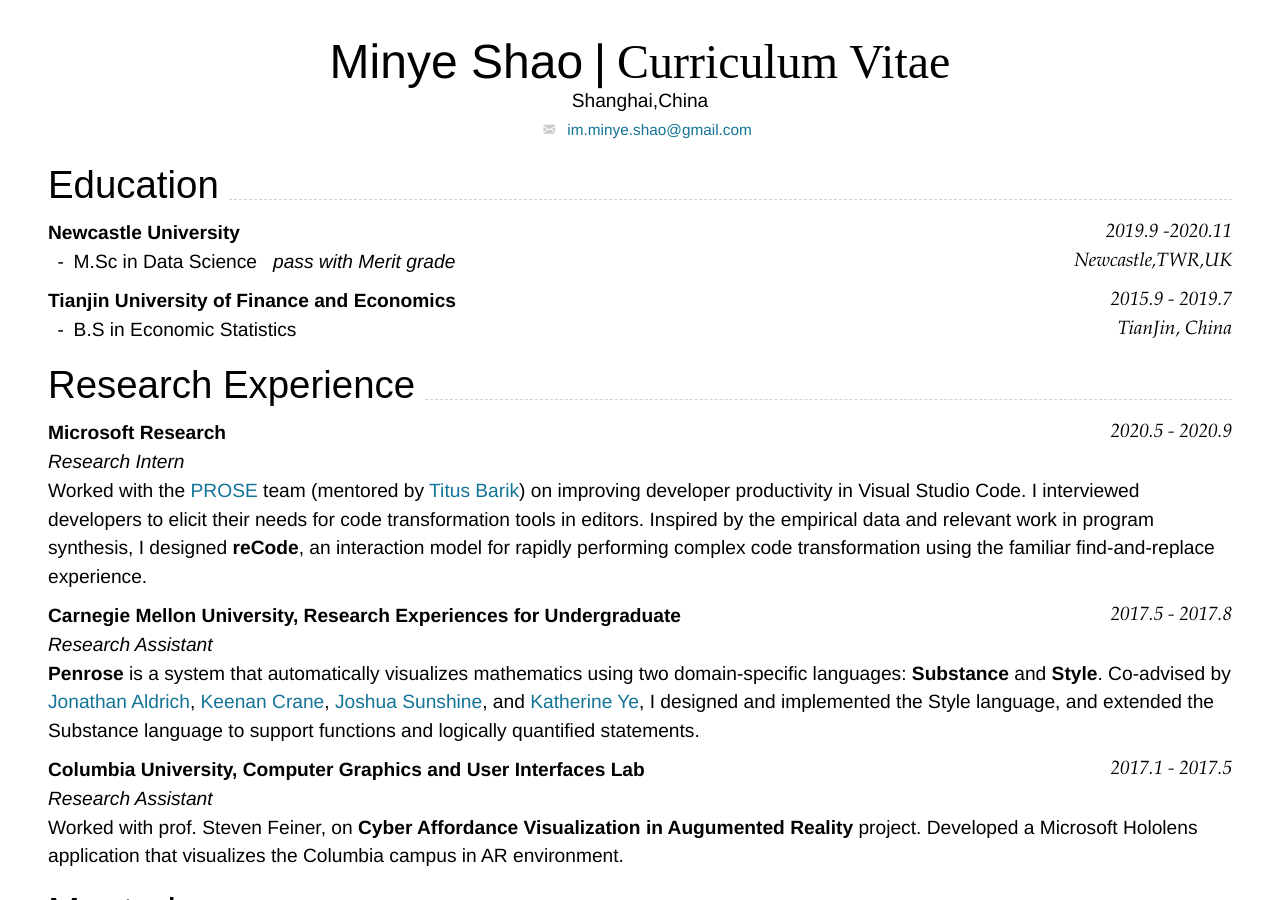
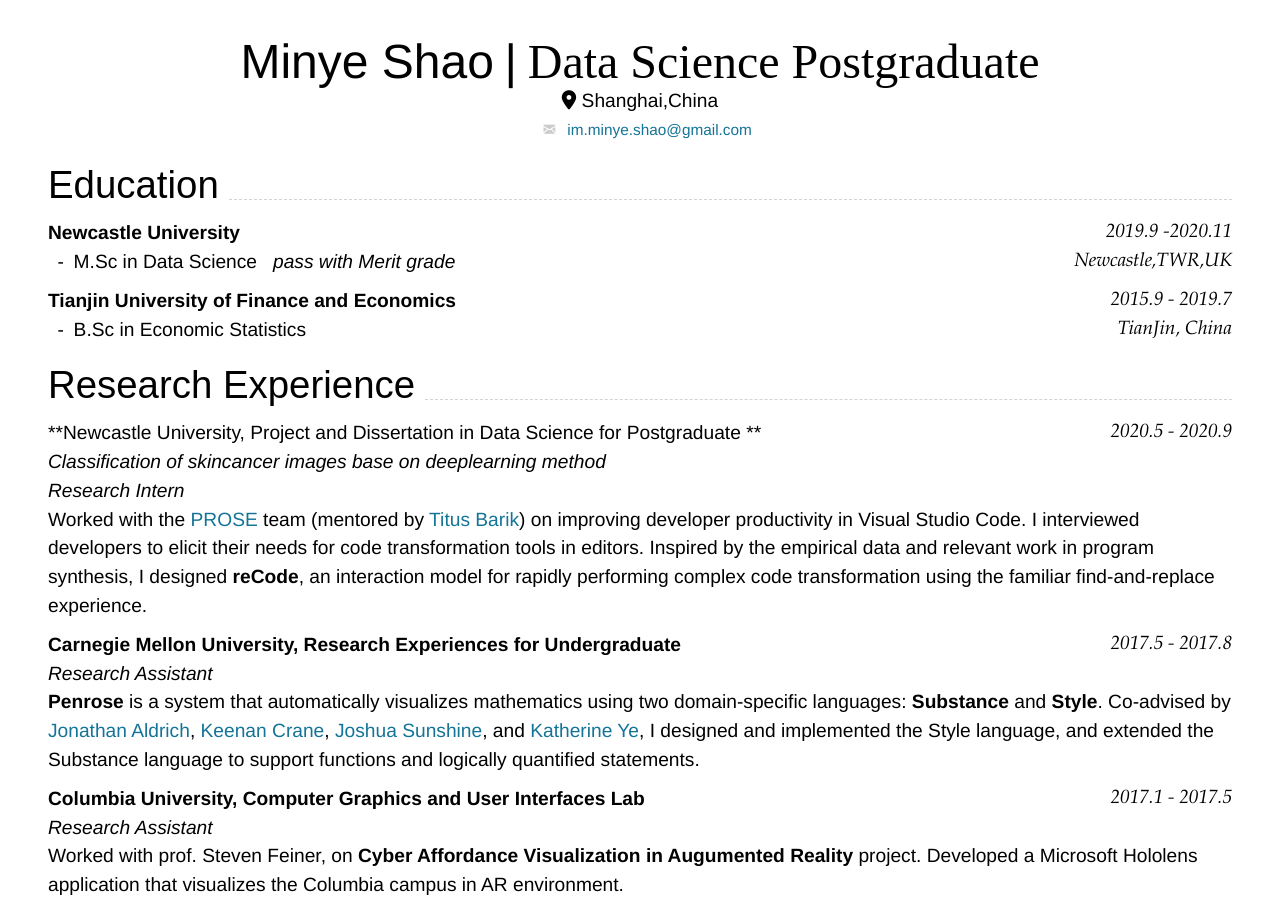
Before and after one commit to MinyeShao/CV_Markdown, a Jekyll site: the page built from index.md, in a window 1280 px wide and 900 px high. Built offline with Jekyll 4.4.1, drawn with Linux system fonts in a browser that asks for light colours; nearby versions of some CDN libraries.

Commit message:
Update index.md

````diff
--- a/index.md
+++ b/index.md
@@ -5,11 +5,12 @@ email:
   url: mailto:im.minye.shao@gmail.com
   text: im.minye.shao@gmail.com
 
+
 ---
-<div align='center' ><font size='75'>Minye Shao</font>&nbsp; <font size='75'>|</font> &nbsp;<font face="sf" size='75'>Curriculum Vitae</font></div>
+<div align='center' ><font size='75'>Minye Shao</font>&nbsp; <font size='75'>|</font> &nbsp;<font face="sf" size='75'>Data Science Postgraduate</font></div>
 
 
-<center>Shanghai,China </center>
+<center><i class="fas fa-map-marker-alt"></i> Shanghai,China </center>
 
 
 {% include cv-contact.html %}
@@ -30,12 +31,12 @@ Newcastle,TWR,UK
 TianJin, China
 ```
 
-- B.S in Economic Statistics
+- B.Sc in Economic Statistics
 
 ## Research Experience
 
-### **Microsoft Research** `2020.5 - 2020.9`
-
+### **Newcastle University, Project and Dissertation in Data Science for Postgraduate ** `2020.5 - 2020.9`
+#### *Classification of skincancer images base on deeplearning method*
 _Research Intern_<br>
 Worked with the [PROSE](https://www.microsoft.com/en-us/research/group/prose/) team (mentored by [Titus Barik](https://www.barik.net/)) on improving developer productivity in Visual Studio Code. I interviewed developers to elicit their needs for code transformation tools in editors. Inspired by the empirical data and relevant work in program synthesis, I designed **reCode**, an interaction model for rapidly performing complex code transformation using the familiar find-and-replace experience.
 
````
